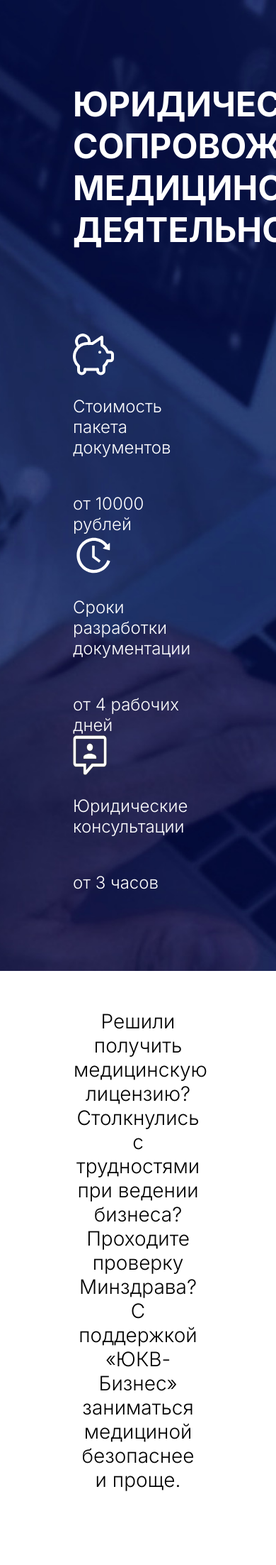
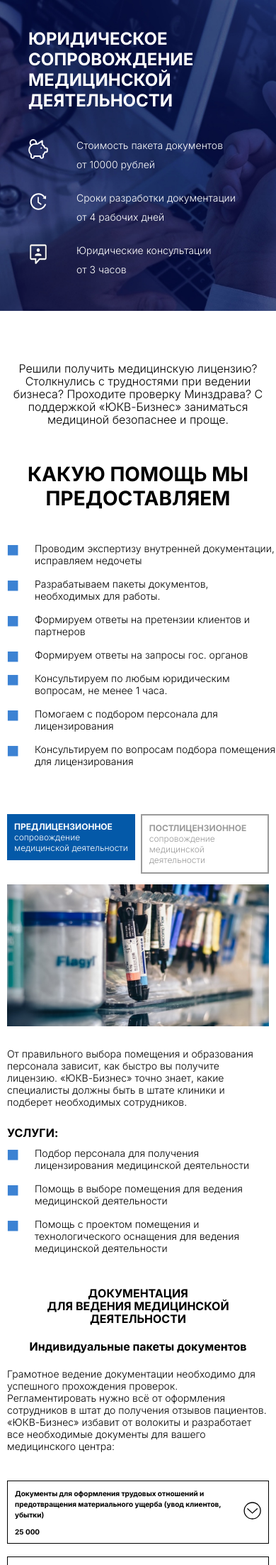
Before and after one commit to derzunov/ukv-business, a PHP site: page /index.html in a window 390 px wide; the page is wider, and only the part inside the window is pictured. Shown: the top 2205 px of that part at 71% size. Run offline with PHP 8.4, Linux system fonts and the light colour scheme; some libraries are stand-ins or nearby versions.

Commit message:
Мобильная и "средняя" версии

```diff
--- a/medical-services/index.css
+++ b/medical-services/index.css
@@ -158,7 +158,6 @@ body {
 
 .ms-licensing-info__image {
     width: 40%;
-    height: 52vw; /*40% * 1.3 (1.3 соотношение сторон картинки с макета)*/
 
     background-position: center;
     background-size: cover;
@@ -242,8 +241,13 @@ body {
 
     padding: 17px 36px;
 }
+.ms-documents-group__title-price {
+    display: flex;
+    width: 60%;
+    align-items: center;
+}
 .ms-documents-group__title {
-    width: 60%;
+    width: 80%;
     font-weight: bold;
 }
 .ms-documents-group__show {
@@ -255,6 +259,10 @@ body {
 
 .ms-documents-group__price {
     font-weight: bold;
+
+    width: 200px;
+    padding-left: 100px;
+;
 }
 .ms-documents-group_opened .ms-documents-group__show {
     display: none;
@@ -270,8 +278,15 @@ body {
     display: block;
 }
 
+.ms-documents-group_opened .ms-documents-group__header-underline {
+    border-bottom: 1px solid #000;
+    width: auto;
+    margin: 0 10px;
+}
+
 .ms-documents-group__icon {
     transition: transform ease-in .3s;
+    cursor: pointer;
 }
 .ms-documents-group_opened .ms-documents-group__icon {
     transform: rotate(180deg);
@@ -299,12 +314,22 @@ body {
 }
 
 .ms-document-group__document-price {
-    width: 6%;
+    width: 7%;
+}
+
+.ms-feedback {
+    margin: 32px auto;
+}
+
+.ms-feedback_licensing {
+    width: 100%;
+    margin: 0 0 20px 0;
 }
 
 .ms-g-hidden {
  display: none;
 }
+
 
 /* Media Queries: */
 
@@ -321,13 +346,240 @@ body {
 }
 
 @media (max-width: 1024px) {
-    /*TODO: todo*/
+    .ms-licensing-button {
+        padding: 25px;
+        font-size: 24px;
+    }
+    .ms-licensing-button__header {
+
+    }
+    .ms-licensing-button__description {
+
+    }
+
+    .ms-documents-group__show, .ms-documents-group__hide {
+        font-size: 14px;
+    }
+
+    .ms-documents-group__price {
+        font-size: 14px;
+    }
 }
 
-@media (max-width: 768px) {
-    /*TODO: todo*/
+@media (max-width: 820px) {
+    .ms-top {
+        padding: 0 0 20px 0;
+    }
+
+    .ms-top__header {
+        font-size: 24px;
+        padding: 40px;
+        margin: 0;
+    }
+
+    .ms-top-features {
+        padding: 0 0 0 40px;
+        display: block;
+        width: 100%;
+    }
+    .ms-top-feature {
+        display: flex;
+        margin: 0 0 30px 0;
+    }
+    .ms-top-feature__logo {
+        width: 28px;
+        height: 28px;
+    }
+
+    .ms-top-feature__logo svg {
+        width: 28px;
+        height: 28px;
+    }
+    .ms-top-feature__info {
+        padding: 0 0 0 40px;
+    }
+    .ms-top-feature__header {
+        padding: 0 0 10px 0;
+        font-size: 14px;
+        line-height: 17px;
+    }
+
+    .ms-top-feature__header br {
+        display: none;
+    }
+    /*.ms-top-feature__header br {*/
+    /*    content: " ";*/
+    /*}*/
+    .ms-top-feature__description {
+        padding: 0;
+        font-size: 14px;
+        line-height: 17px;
+    }
+
+    .ms-help-prologue__text {
+        font-size: 16px;
+        line-height: 18px;
+        padding: 40px 10px;
+    }
+
+    .ms-kind-of-help__columns {
+        display: block;
+    }
+    .ms-kind-of-help__column {
+        padding-left: 25px;
+        width: 100%;
+    }
+    .ms-list li {
+        font-size: 14px;
+    }
+
+    .ms-licensing {
+        margin-top: 50px;
+    }
+
+    .ms-licensing-info__description-list {
+        padding-left: 15px;
+    }
+
+    .ms-licensing-buttons {
+        padding: 0 10px;
+    }
+    .ms-licensing-button {
+        padding: 10px;
+        font-size: 12px;
+    }
+
+    .ms-licensing-info {
+        margin-top: 15px;
+        padding: 0 10px;
+        display: block;
+    }
+
+    .ms-licensing-info.ms-g-hidden {
+        display: none;
+    }
+    .ms-licensing-info__image {
+        width: 100%;
+        height: 200px;
+    }
+    .ms-licensing-info__description {
+        max-width: 100%;
+        width: 100%;
+        margin: 0;
+        padding: 30px 0;
+    }
+    .ms-licensing-info__description-text {
+        font-size: 14px;
+    }
+    .ms-licensing-info__description-header {
+        font-size: 16px;
+        padding: 25px 0 10px 0
+    }
+
+    .ms-documentation {
+        margin: 0;
+        padding: 0 10px;
+    }
+    .ms-documentation-header {
+        font-size: 16px;
+        line-height: 18px;
+    }
+    .ms-documentation-info {
+        display: block;
+        margin: 20px 0;
+    }
+    .ms-documentation-info__title {
+        width: 100%;
+        text-align: center;
+        font-size: 16px;
+    }
+    .ms-documentation-info__description {
+        padding: 20px 0;
+        width: 100%;
+        font-size: 14px;
+    }
 }
 
+@media (max-width: 640px) {
+    .ms-documents-group__header {
+        padding: 10px;
+    }
+
+    .ms-documents-group__title-price {
+        display: block;
+        width: auto;
+    }
+    .ms-documents-group__title {
+        width: auto;
+
+        font-size: 10px;
+        line-height: 15px;
+    }
+
+    .ms-documents-group__price {
+        padding: 10px 0 0 0;
+        font-size: 10px;
+    }
+    .ms-documents-group__show, .ms-documents-group__hide, .ms-documents-group__control {
+        display: none !important;
+    }
+    .ms-documents-group__icon svg {
+        width: 25px;
+        height: 25px;
+    }
+
+    .ms-document-group__documents-container {
+        padding: 20px 20px 20px 15px;
+    }
+    .ms-document-group__document-title {
+        font-size: 10px;
+    }
+    .ms-document-group__document-price {
+        font-size: 12px;
+        width: 15%;
+    }
+}
 @media (max-width: 480px) {
-    /*TODO: todo*/
+
 }
+
+/* Loader */
+.svg-loader {
+    display: flex;
+    position: relative;
+    align-content: space-around;
+    justify-content: center;
+    margin-bottom: 30px;
+}
+.loader-svg {
+    position: absolute;
+    left: 0; right: 0; top: 0; bottom: 0;
+    fill: none;
+    stroke-width: 5px;
+    stroke-linecap: round;
+    stroke: rgba(0, 0, 0, 0.6);
+}
+.loader-svg.bg {
+    stroke-width: 8px;
+    stroke: rgba(0, 0, 0, 0.2);
+}
+
+.loader-animate {
+    stroke-dasharray: 242.6;
+    animation: fill-animation 1s cubic-bezier(1,1,1,1) 0s infinite;
+}
+
+@keyframes fill-animation {
+    0%{
+        stroke-dasharray: 40 242.6;
+        stroke-dashoffset: 0;
+    }
+    50%{
+        stroke-dasharray: 141.3;
+        stroke-dashoffset: 141.3;
+    }
+    100%{
+        stroke-dasharray: 40 242.6;
+        stroke-dashoffset: 282.6;
+    }
+}
--- a/medical-services/index.html
+++ b/medical-services/index.html
@@ -3,14 +3,14 @@
 <head>
   <meta charset="UTF-8">
   <title>Юридическое сопровождение медицинской деятельности</title>
+  <meta content="width=device-width, initial-scale=1.0, maximum-scale=1.0, user-scalable=no" name="viewport">
   <link rel="stylesheet" href="./reset.css">
   <link rel="stylesheet" href="./index.css">
 </head>
 <body>
 <div class="ms-container">
-
   <article class="ms-top">
-    <h1 class="ms-top__header">Юридическое<br>сопровождение<br>медицинской деятельности</h1>
+    <h2 class="ms-top__header">Юридическое<br>сопровождение<br>медицинской деятельности</h2>
     <div class="ms-top-features">
       <div class="ms-top-feature">
         <div class="ms-top-feature__logo">
@@ -23,12 +23,14 @@
                 stroke="white" stroke-width="4" stroke-linecap="round" stroke-linejoin="round"/>
           </svg>
         </div>
+        <div class="ms-top-feature__info">
           <h3 class="ms-top-feature__header">
-          Стоимость пакета<br>документов
+            Стоимость пакета <br>документов
           </h3>
           <p class="ms-top-feature__description">
             от 10000 рублей
           </p>
+        </div>
       </div>
       <div class="ms-top-feature">
         <div class="ms-top-feature__logo">
@@ -38,12 +40,14 @@
                 fill="white"/>
           </svg>
         </div>
+        <div class="ms-top-feature__info">
           <h3 class="ms-top-feature__header">
-          Сроки разработки<br>документации
+            Сроки разработки <br>документации
           </h3>
           <p class="ms-top-feature__description">
             от 4 рабочих дней
           </p>
+        </div>
       </div>
       <div class="ms-top-feature">
         <div class="ms-top-feature__logo">
@@ -53,16 +57,31 @@
                 fill="white" stroke="black" stroke-width="0.5"/>
           </svg>
         </div>
+        <div class="ms-top-feature__info">
           <h3 class="ms-top-feature__header">
-          Юридические<br>консультации
+            Юридические <br>консультации
           </h3>
           <p class="ms-top-feature__description">
             от 3 часов
           </p>
         </div>
       </div>
+    </div>
   </article>
 
+  </article>
+
+  <article class="ms-feedback">
+    <script data-b24-form="inline/78/uem7cb" data-skip-moving="true">
+        (function (w, d, u) {
+            var s = d.createElement('script');
+            s.async = true;
+            s.src = u + '?' + (Date.now() / 180000 | 0);
+            var h = d.getElementsByTagName('script')[0];
+            h.parentNode.insertBefore(s, h);
+        })(window, document, 'https://cdn-ru.bitrix24.ru/b13415736/crm/form/loader_78.js');
+    </script>
+  </article>
   <article class="ms-help-prologue">
     <p class="ms-help-prologue__text">
       Решили получить медицинскую лицензию? Столкнулись с трудностями при ведении бизнеса? Проходите проверку Минздрава?
@@ -139,6 +158,17 @@
           </ul>
         </div>
       </div>
+      <div class="ms-feedback_licensing">
+        <script data-b24-form="inline/78/uem7cb" data-skip-moving="true">
+            (function (w, d, u) {
+                var s = d.createElement('script');
+                s.async = true;
+                s.src = u + '?' + (Date.now() / 180000 | 0);
+                var h = d.getElementsByTagName('script')[0];
+                h.parentNode.insertBefore(s, h);
+            })(window, document, 'https://cdn-ru.bitrix24.ru/b13415736/crm/form/loader_78.js');
+        </script>
+      </div>
     </div>
   </article>
   <article class="ms-documentation" id="ms-documentation">
--- a/medical-services/index.js
+++ b/medical-services/index.js
@@ -1,3 +1,5 @@
+console.log("ms-service");
+
 // Elements
 const licensingButton_1 = document.getElementById("ms-licensing-button-1");
 const licensingButton_2 = document.getElementById("ms-licensing-button-2");
@@ -72,8 +74,10 @@ const getGroupTemplate = ( title, price, documents ) => {
     return `<div class="ms-documents-group">
         <!-- Шапка группы документов -->
         <div class="ms-documents-group__header">
-          <p class="ms-documents-group__title">${title}</p>
-          <p class="ms-documents-group__price">${price}</p>
+          <div class="ms-documents-group__title-price">
+            <p class="ms-documents-group__title">${title}</p>
+            <p class="ms-documents-group__price">${price}</p>
+          </div>
           <p class="ms-documents-group__hide">Скрыть</p>
           <p class="ms-documents-group__show">Смотреть ещё ${documents.length}</p>
           <div class="ms-documents-group__icon">
@@ -83,7 +87,7 @@ const getGroupTemplate = ( title, price, documents ) => {
             </svg>
           </div>
         </div>
-
+        <div class="ms-documents-group__header-underline"></div>
         <!-- Список документов для этой группы (здесь пока пуст, заполним отдельно) -->
         <div class="ms-document-group__documents-container"></div>
       </div>`
@@ -129,6 +133,15 @@ getDocumentsData( "documents.json" ).then( ( documents ) => {
         // Add listeners for our group
         const hideButton = groupElement.getElementsByClassName("ms-documents-group__hide")[0];
         const showButton = groupElement.getElementsByClassName("ms-documents-group__show")[0];
+        const arrowButton = groupElement.getElementsByClassName("ms-documents-group__icon")[0];
+
+        const toggleShowDocuments = () => {
+            if ( groupElement.classList.contains( DOCUMENTS_GROUP_OPENED_CLASS ) ) {
+                groupElement.classList.remove( DOCUMENTS_GROUP_OPENED_CLASS );
+            } else {
+                groupElement.classList.add( DOCUMENTS_GROUP_OPENED_CLASS );
+            }
+        }
 
         hideButton.addEventListener( "click", () => {
             groupElement.classList.remove( DOCUMENTS_GROUP_OPENED_CLASS );
@@ -136,6 +149,10 @@ getDocumentsData( "documents.json" ).then( ( documents ) => {
 
         showButton.addEventListener( "click", () => {
             groupElement.classList.add( DOCUMENTS_GROUP_OPENED_CLASS );
+        } );
+
+        arrowButton.addEventListener( "click", () => {
+            toggleShowDocuments();
         } );
     } );
 } );
```
Also changed, not shown: other parts of medical-services/index.html (+63 -51 lines), medical-services/links.html (added, +17 -0 lines). Lines whose indentation alone changed are shown as unchanged.
